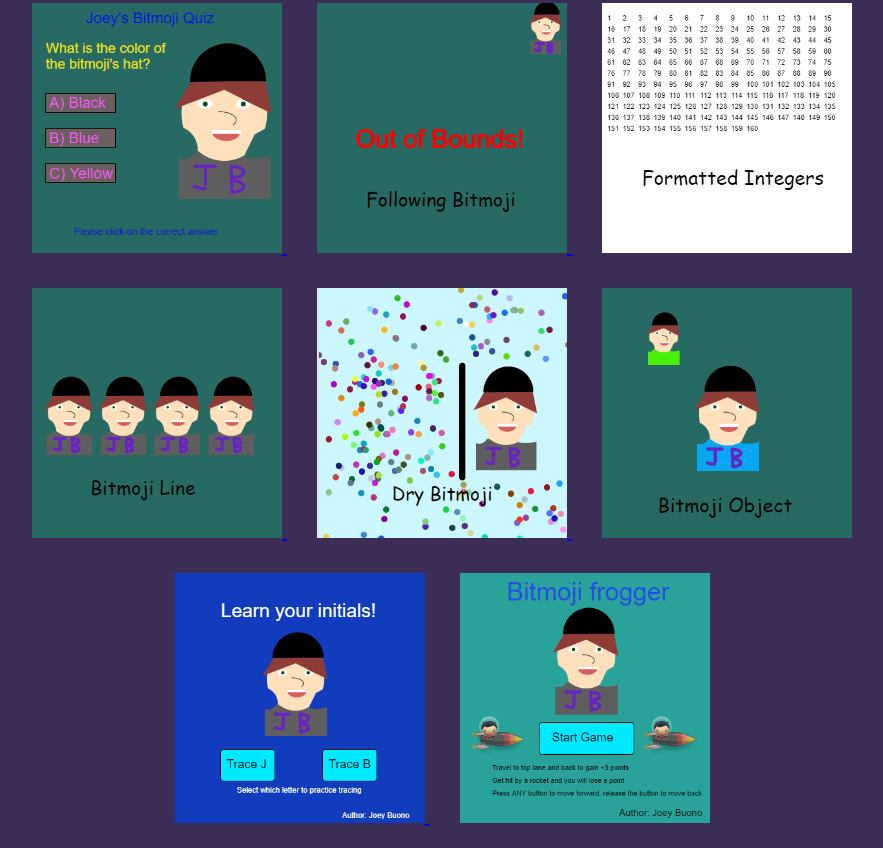
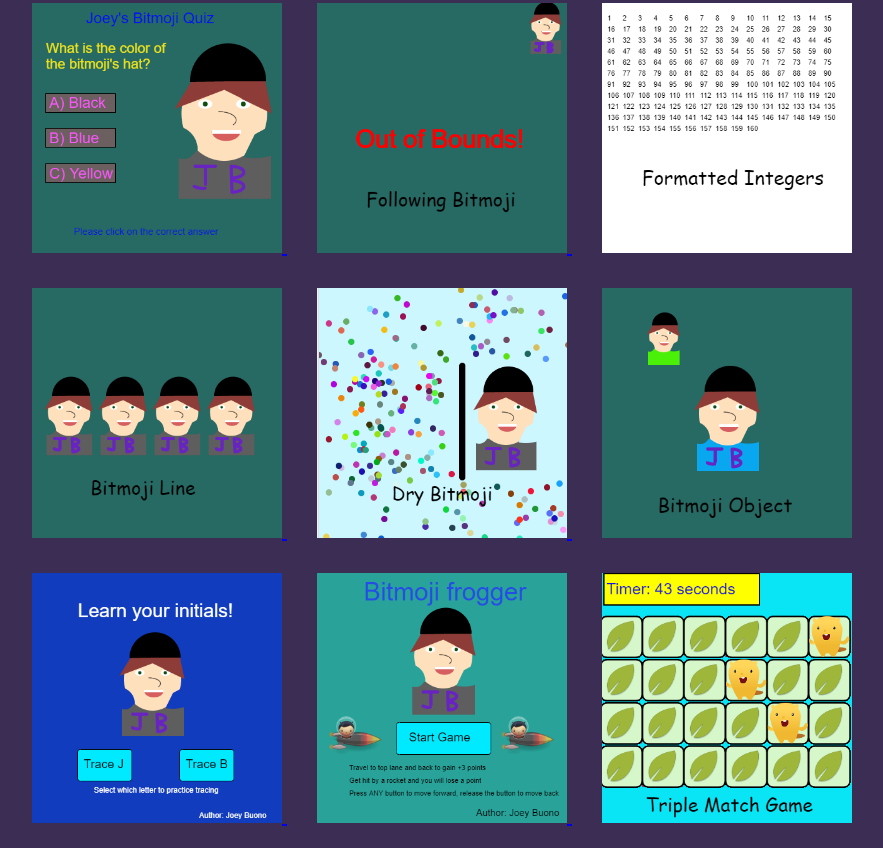
Before and after one commit to joseph-b123/joseph-b123.github.io, a plain HTML site: page javascripts.html in a window 1280 px wide. Shown: the part 689-1537 px from the top of the page, without its empty margins (213-1096 px from the left). Drawn offline with Linux system fonts and the light colour scheme.

Commit message:
Update javascripts.html

```diff
--- a/javascripts.html
+++ b/javascripts.html
@@ -98,6 +98,9 @@
 	<a target="_blank" href="https://www.khanacademy.org/computer-programming/spin-off-of-froggerpausebuttontest/4893220437196800">
 	<img class="khan" src="https://raw.githubusercontent.com/joseph-b123/joseph-b123.github.io/master/bitmoji_frogger.PNG"> </a>
 
+	<a target="_blank" href="https://www.khanacademy.org/computer-programming/buono_memory/6589250389639168">
+	<img class="khan" src="https://raw.githubusercontent.com/joseph-b123/joseph-b123.github.io/master/triple-match.png"> </a>
+
     </p>
 	</span>
 
```
